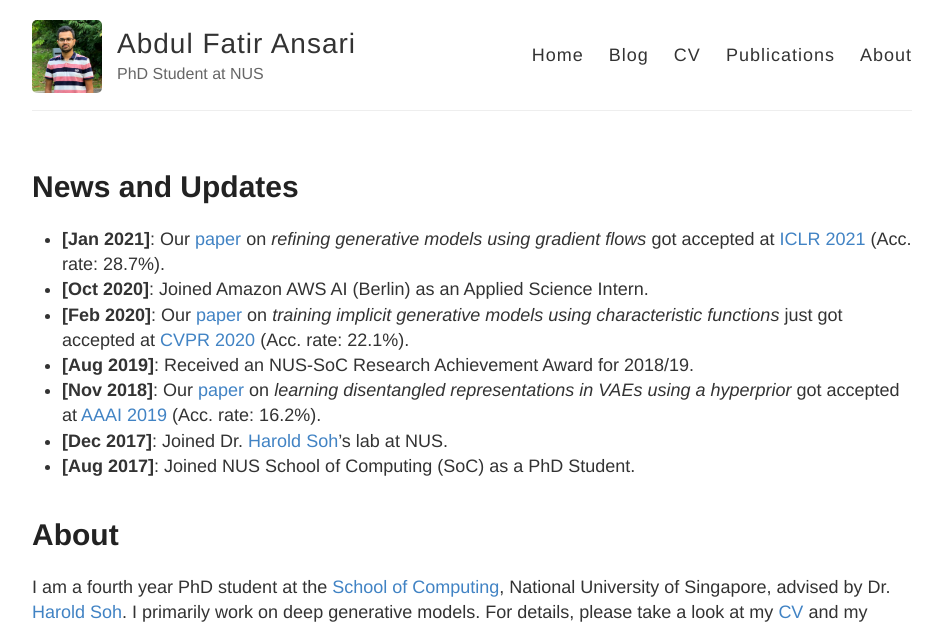
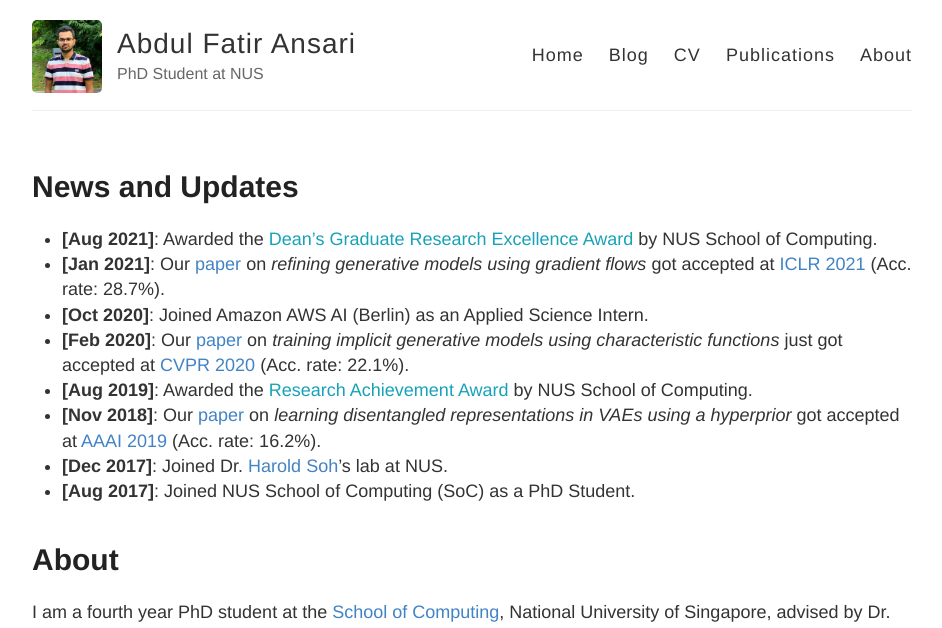
Before and after one commit to abdulfatir/abdulfatir.github.io, a Jekyll site: the page built from index.md, in a window 1280 px wide. Shown: the top 628 px of the page, without its empty margins (168-1110 px from the left). Built offline with Jekyll 4.4.1, drawn with Linux system fonts in a browser that asks for light colours.

Commit message:
Added Dean's award

```diff
--- a/index.md
+++ b/index.md
@@ -5,10 +5,11 @@ title: Home
 
 # News and Updates
 
+* **[Aug 2021]**: Awarded the <span class="text-info">Dean's Graduate Research Excellence Award</span> by NUS School of Computing.
 * **[Jan 2021]**: Our [paper](https://arxiv.org/abs/2012.00780) on *refining generative models using gradient flows* got accepted at [ICLR 2021](https://iclr.cc/) (Acc. rate: 28.7%).
 * **[Oct 2020]**: Joined Amazon AWS AI (Berlin) as an Applied Science Intern.
 * **[Feb 2020]**: Our [paper](https://arxiv.org/abs/1909.07425) on *training implicit generative models using characteristic functions* just got accepted at [CVPR 2020](http://cvpr2020.thecvf.com) (Acc. rate: 22.1%).
-* **[Aug 2019]**: Received an NUS-SoC Research Achievement Award for 2018/19.
+* **[Aug 2019]**: Awarded the <span class="text-info">Research Achievement Award</span> by NUS School of Computing.
 * **[Nov 2018]**: Our [paper](https://arxiv.org/abs/1809.04497) on *learning disentangled representations in VAEs using a hyperprior* got accepted at [AAAI 2019](https://aaai.org/Conferences/AAAI-19/) (Acc. rate: 16.2%).
 * **[Dec 2017]**: Joined Dr. [Harold Soh](https://haroldsoh.com/)'s lab at NUS.
 * **[Aug 2017]**: Joined NUS School of Computing (SoC) as a PhD Student.
```
